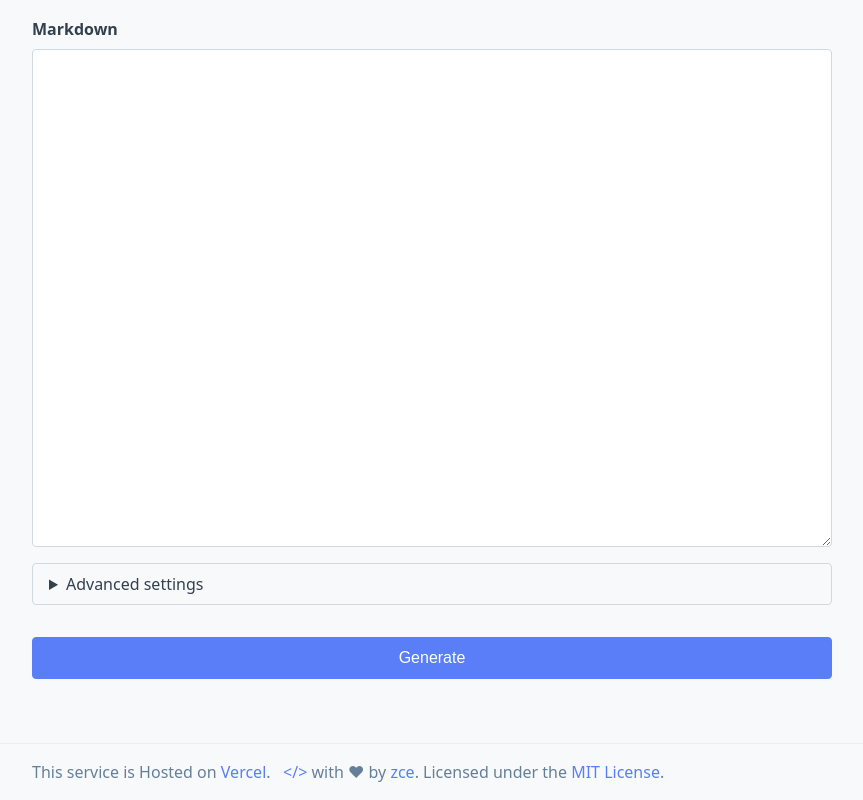
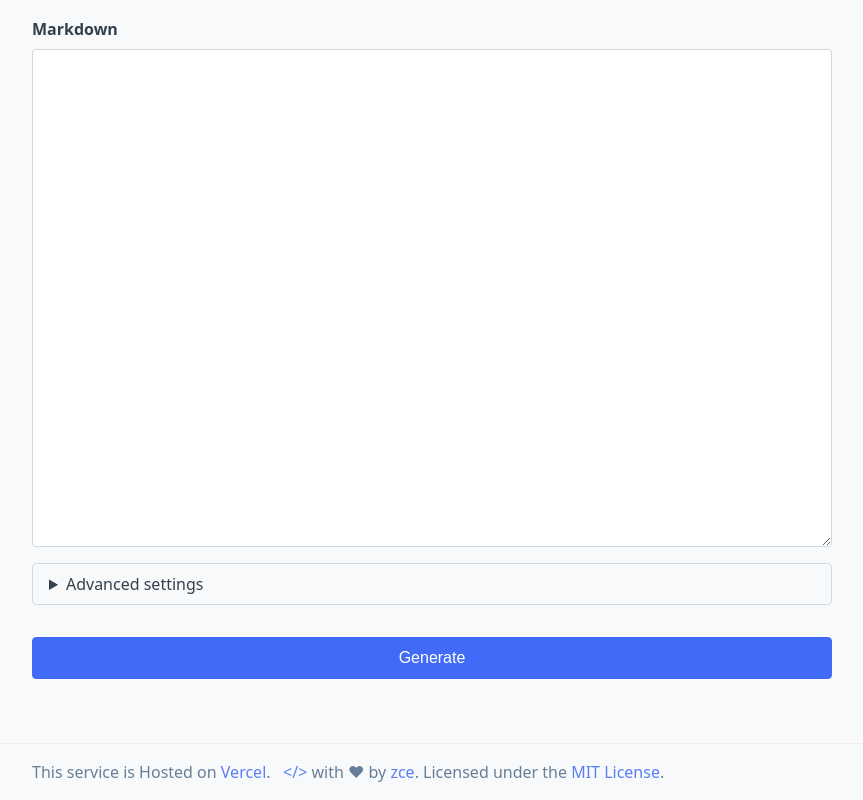
Before and after one commit to zce/m2i-server, a website: page public/index.html in a window 1280 px wide. In both pictures the pointer is over the button "Generate". Shown: the part 210-1010 px from the top of the page, without its empty margins (208-1071 px from the left). Drawn offline with Linux system fonts and the light colour scheme.

Commit message:
feat: initial commit

```diff
--- a/public/style.css
+++ b/public/style.css
@@ -77,6 +77,18 @@ button {
   transition: all .3s;
 }
 
+button:hover {
+  border-color: #416bf6;
+  background: #416bf6;
+  color: #fff;
+}
+
+button:focus {
+  border-color: rgb(89, 126, 247);
+  box-shadow: rgba(89, 126, 247, 0.3) 0px 0px 0px 0.125rem;
+  outline: 0px;
+}
+
 .container {
   max-width: 50rem;
   margin-left: auto;
```
